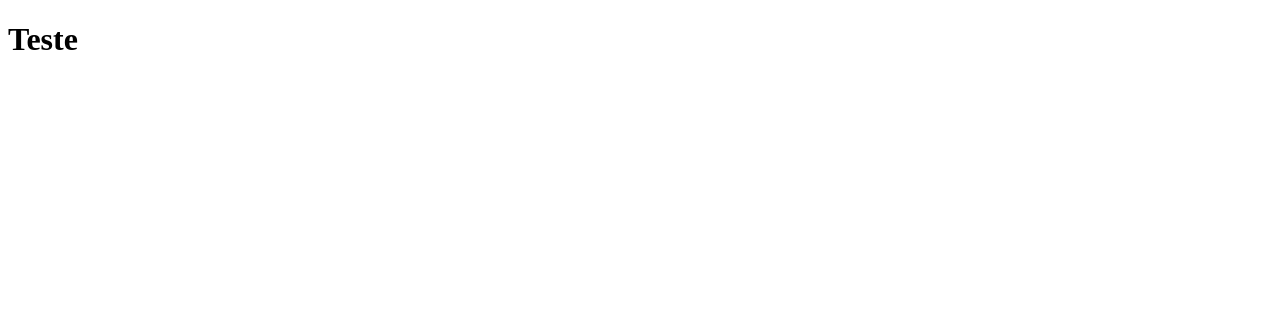
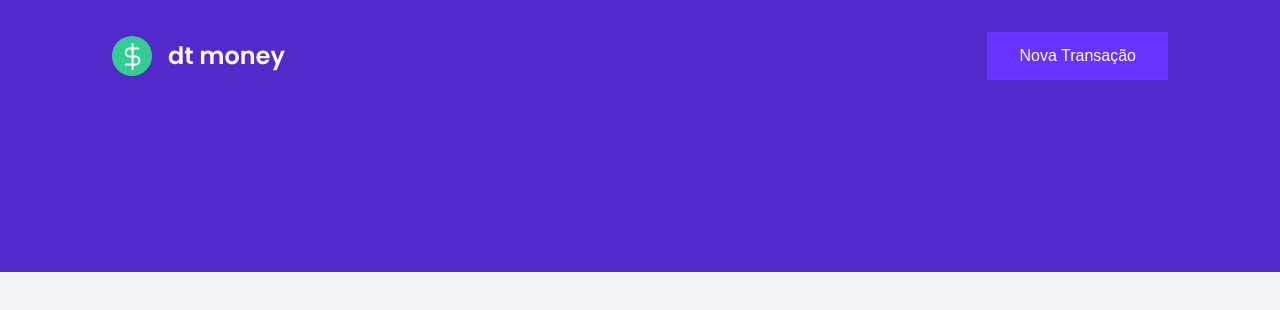
Before and after one commit to pedrofdnn/RocektSeat, a React (Create React App) app in the folder React.js/Modulo 2/dtmoney/: page / in a window 1280 px wide. Shown: the top 310 px of the page. Built offline with nearby package versions, Linux system fonts and the light colour scheme.

Commit message:
Criação de componentes  e CSS
Criado uns dos Componentes e aplicado o Css no mesmo.

```diff
--- a/React.js/Modulo 2/dtmoney/public/index.html
+++ b/React.js/Modulo 2/dtmoney/public/index.html
@@ -1,5 +1,8 @@
 <!DOCTYPE html>
 <html lang="en">
+  <link rel="preconnect" href="https://fonts.gstatic.com" crossorigin>
+  <link rel="preconnect" href="https://fonts.googleapis.com">
+
 
 <head>
   <meta charset="utf-8" />
@@ -8,6 +11,8 @@
   <title>DtMoney</title>
 </head>
 
+<link href="https://fonts.googleapis.com/css2?family=Poppins:wght@400;600&display=swap" rel="stylesheet">
+
 <body>
   <noscript>You need to enable JavaScript to run this app.</noscript>
   <div id="root"></div>
--- a/React.js/Modulo 2/dtmoney/src/App.tsx
+++ b/React.js/Modulo 2/dtmoney/src/App.tsx
@@ -1,9 +1,12 @@
+import { Header } from "./components/Header";
+import { GlobalStyle } from "./Styles/Global";
 
 
-export function App(){
-  return(
-    <div>
-      <h1> Teste</h1>
-    </div>
+export function App() {
+  return (
+    <>
+      <Header />
+      <GlobalStyle />
+    </>
   )
 }
--- /dev/null
+++ b/React.js/Modulo 2/dtmoney/src/Styles/Global.ts
@@ -0,0 +1,61 @@
+import { createGlobalStyle } from "styled-components";
+
+export const GlobalStyle = createGlobalStyle`
+:root{
+     --background:#f0f2f5;
+     --red:#e52e4d;
+     --blue:#5429CC;
+
+     --blue-light:#6933ff;
+
+     --text-litle:#363f5f;
+     --text-body:#969cb3;
+
+     --background:#f0f2f5;
+     --shape:#ffffff;
+}
+
+* {
+     margin:0;
+     padding:0;
+     box-sizing:border-box;
+}
+
+//por padrão a fonte tem o tamanho de 16px nop Desktop, então e necessario deixar um tamanho padrão para outros tipos de dispotivos com a tela menor como notbook e outros.
+html{
+  @media(max-width:1080px) {
+            // esse valor e calculado multiplicando 16 por qualquer valor para ter um resultado final que no caso ficaria assim, 16 x 0,09375 = 15px
+        font-size: 93.75% ;
+     }
+   @media (max-width:720px) {
+        font-size: 87,5% ; // 16x08705 = 14px
+     }
+
+}
+
+body,input,textarea,button{
+    font-family:'Popins',sans-serif ;
+    font-weight:400 ;
+}
+
+h1,h2,h3,h4,h5,h6,strong{
+    font-weight: 600 ;
+}
+
+
+body {
+     background: var(--background);
+     -webkit-font-smoothing: antialiased;
+
+     }
+
+button {
+cursor: pointer
+}
+
+[disabled] {
+    opacity:0.6;
+    cursor:not-allowed;
+}
+
+`
--- /dev/null
+++ b/React.js/Modulo 2/dtmoney/src/components/Header/index.tsx
@@ -0,0 +1,13 @@
+import logo from '../../Assets/logo.svg';
+import { Container, Content } from './styles';
+
+export function Header(){
+    return(
+        <Container>
+            <Content>
+            <img src={logo} alt="DT Money" />
+            <button type="button">Nova Transação</button>
+            </Content>
+        </Container>
+    )
+}
--- /dev/null
+++ b/React.js/Modulo 2/dtmoney/src/components/Header/styles.ts
@@ -0,0 +1,34 @@
+import styled from 'styled-components'
+
+export const Container = styled.header `
+background: var(--blue) ;
+`;
+
+export const Content = styled.div`
+max-width: 1120px;
+margin: 0 auto;
+
+padding:2rem 2rem 12rem;
+display:flex;
+align-items: center;
+justify-content: space-between;
+
+button{
+    font-size: 1rem;
+    color:#fff;
+    background:var(--blue-light) ;
+    border:0 ;
+    padding:0 2rem ;
+    border-radius:0,25rem;
+    height:3rem ;
+
+    transition: filter 0.2s;
+
+    &:hover{
+    filter: brightness(0.9);
+    }
+
+
+
+}
+`;
```
Also changed, not shown: React.js/Modulo 2/dtmoney/src/Assets/saidas.svg.
